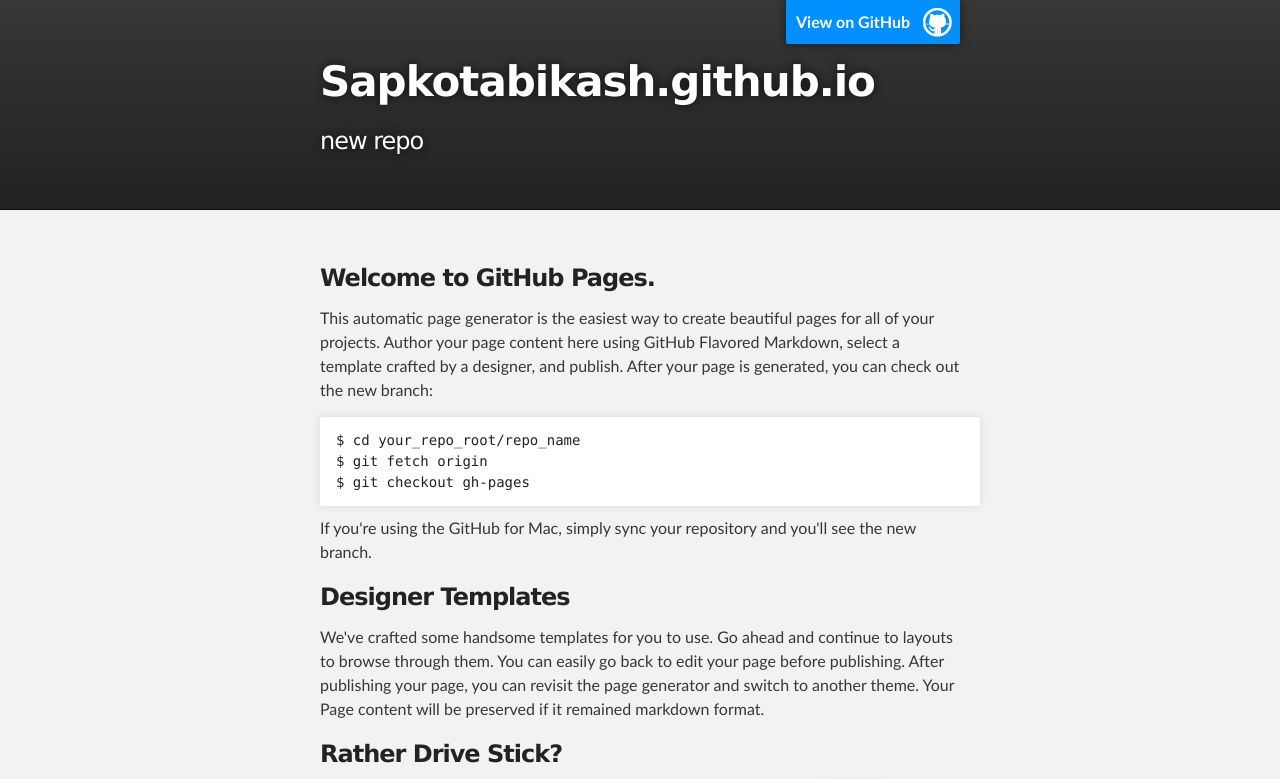
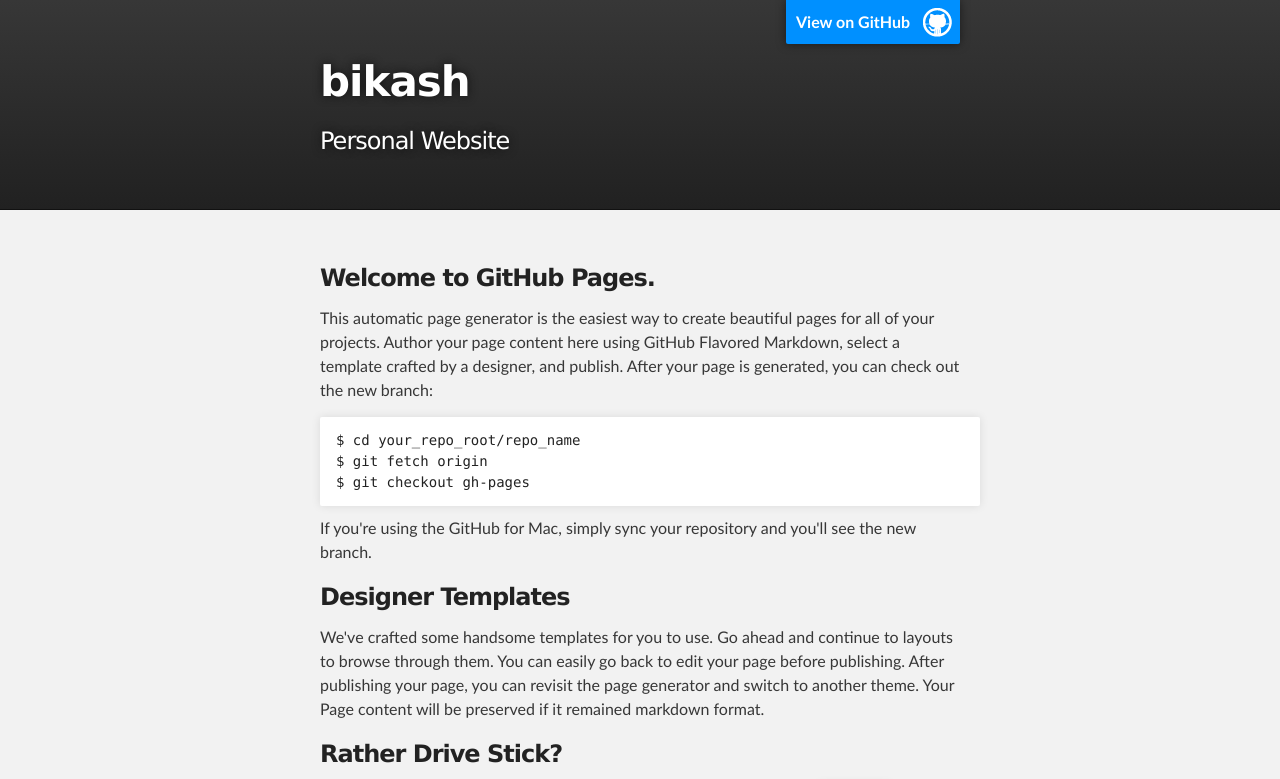
Before and after one commit to sapkotabikash/sapkotabikash.github.io, a plain HTML site: page index.html in a window 1280 px wide. Shown: the top 779 px of the page. Drawn offline with Linux system fonts and the light colour scheme.

Commit message:
Update index.html

```diff
--- a/index.html
+++ b/index.html
@@ -8,7 +8,7 @@
 
     <link rel="stylesheet" type="text/css" media="screen" href="stylesheets/stylesheet.css">
 
-    <title>Sapkotabikash.github.io</title>
+    <title>Bikash Sapkota</title>
   </head>
 
   <body>
@@ -18,8 +18,8 @@
         <header class="inner">
           <a id="forkme_banner" href="https://github.com/sapkotabikash">View on GitHub</a>
 
-          <h1 id="project_title">Sapkotabikash.github.io</h1>
-          <h2 id="project_tagline">new repo</h2>
+          <h1 id="project_title">bikash</h1>
+          <h2 id="project_tagline">Personal Website</h2>
 
         </header>
     </div>
```
